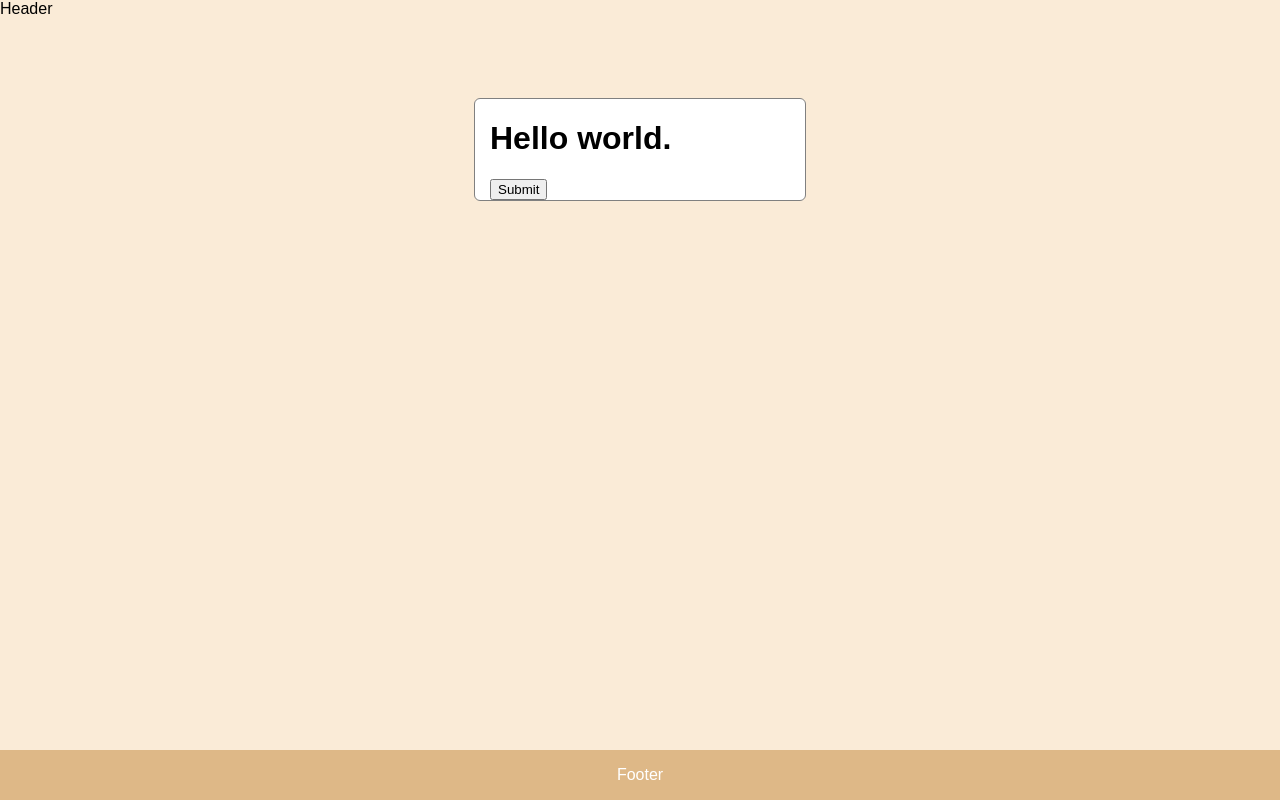
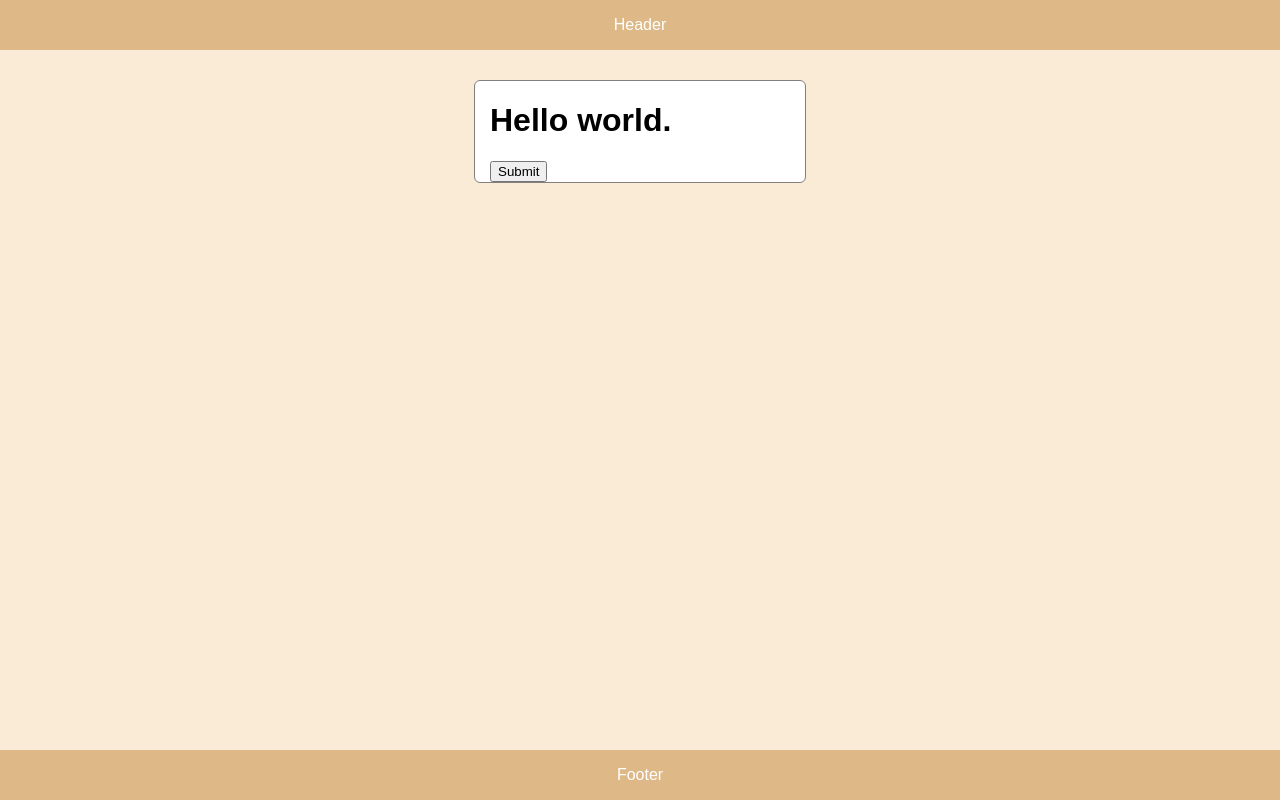
Before and after one commit to d1yat/hello-world, a plain HTML site: page index.html in a window 1280 px wide. Drawn offline with Linux system fonts and the light colour scheme.

Commit message:
change style for selector #header

```diff
--- a/style.css
+++ b/style.css
@@ -22,13 +22,20 @@ body {
     -moz-border-radius: 6px;
 }
 
-#footer {
+#header, #footer {
     width: 100%;
     height: 50px;
     position: absolute;
-    bottom: 0;
     background-color: burlywood;
     text-align: center;
     color: white;
     line-height: 50px;
 }
+
+#header {
+    top: 0;
+}
+
+#footer {
+    bottom: 0;
+}
```
